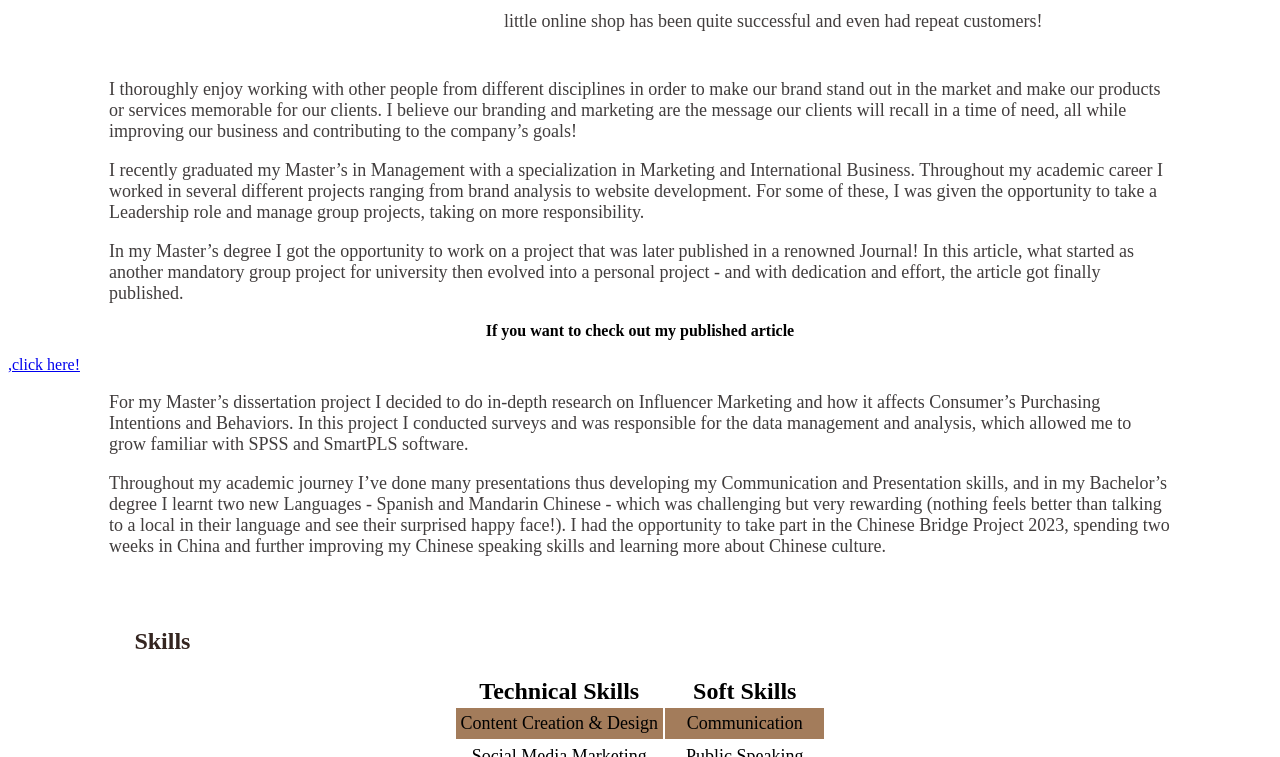
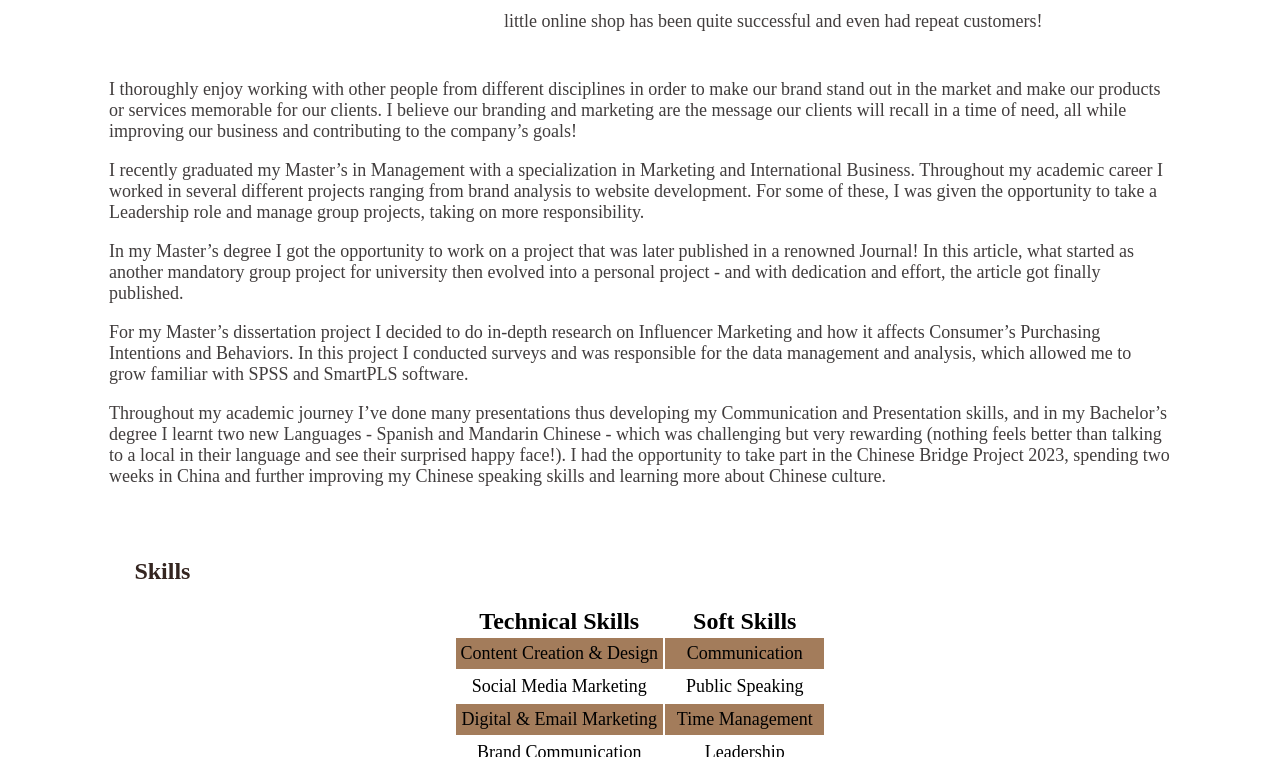
Before and after one commit to santosclaudia1608/Portfolio, a plain HTML site: page about.html in a window 1280 px wide. Shown: the part 495-1252 px from the top of the page. Drawn offline with Linux system fonts and the light colour scheme.

Commit message:
Add files via upload

```diff
--- a/about.html
+++ b/about.html
@@ -71,14 +71,6 @@
 
 <section class="research">
 
- <h3> If you want to check out my published article </h3>
-
-</section>
-
- <a href="https://www.emerald.com/jgm/article-abstract/13/3/406/1278402/A-review-of-work-life-balance-in-the-expatriation">,click here!</a>
-
-
-<section>
  <p>For my Master’s dissertation project I decided to do in-depth research on Influencer Marketing and
      how it affects Consumer’s Purchasing Intentions and Behaviors. In this project I conducted surveys and
      was responsible for the data management and analysis, which allowed me to grow familiar with SPSS
```
Also changed, not shown: portfolio.html (+2 -0 lines).
